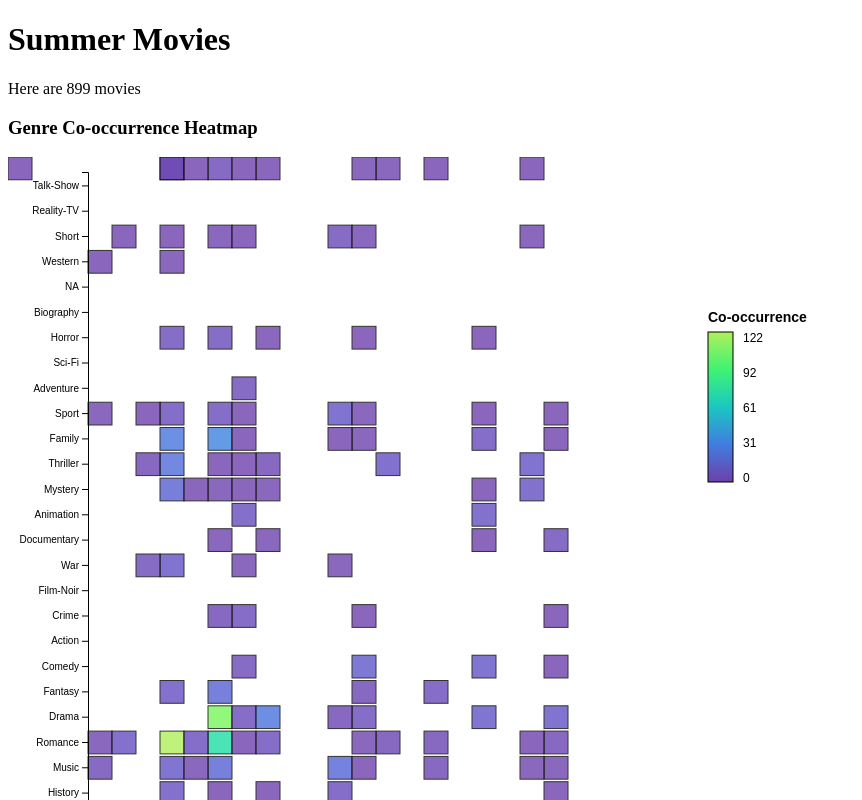
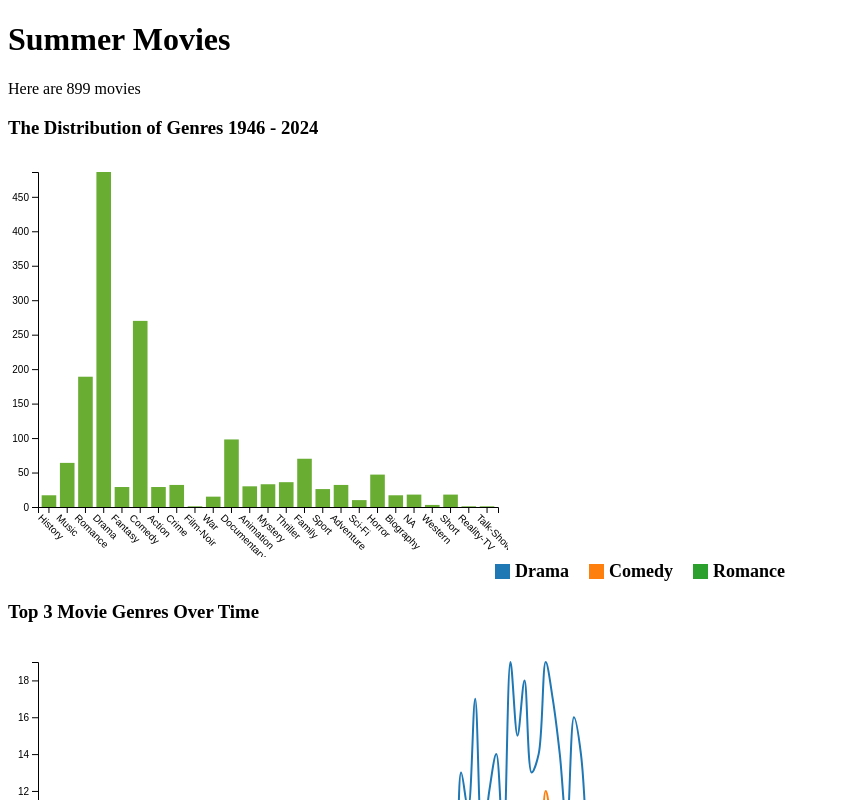
Before and after one commit to muqingLeo/my-vis-5609, a SvelteKit app in the folder my-vis-5609/: page /A1 in a window 1280 px wide. Shown: the top 800 px of the page, without its empty margins (0-862 px from the left). Built offline with nearby package versions, Linux system fonts and the light colour scheme.

Commit message:
Running the deployment for A1.

```diff
--- a/my-vis-5609/package.json
+++ b/my-vis-5609/package.json
@@ -14,6 +14,7 @@
     },
     "devDependencies": {
         "@sveltejs/adapter-auto": "^4.0.0",
+        "@sveltejs/adapter-static": "^3.0.8",
         "@sveltejs/kit": "^2.16.0",
         "@sveltejs/vite-plugin-svelte": "^5.0.0",
         "@types/d3": "^7.4.3",
--- a/my-vis-5609/src/lib/Line.svelte
+++ b/my-vis-5609/src/lib/Line.svelte
@@ -28,7 +28,7 @@
 
     let topGenres = Object.entries(totalGenreCounts)
       .sort((a, b) => b[1] - a[1])
-      .slice(0, 5)
+      .slice(0, 3)
       .map(([genre]) => genre);
 
     return { genreCountsByYear, topGenres };
--- a/my-vis-5609/src/routes/A1/+page.svelte
+++ b/my-vis-5609/src/routes/A1/+page.svelte
@@ -44,6 +44,6 @@
 <h1>Summer Movies</h1>
 
 <p>Here are {movies.length == 0 ? '...' : movies.length + ' '} movies</p>
-<!-- <Bar {movies} />
-<Line {movies} /> -->
+<Bar {movies} />
+<Line {movies} />
 <Heatmap {movies} />
--- a/my-vis-5609/svelte.config.js
+++ b/my-vis-5609/svelte.config.js
@@ -1,17 +1,17 @@
-import adapter from '@sveltejs/adapter-auto'
-import { vitePreprocess } from '@sveltejs/vite-plugin-svelte'
+import adapter from '@sveltejs/adapter-static'
 
 /** @type {import('@sveltejs/kit').Config} */
 const config = {
-    // Consult https://svelte.dev/docs/kit/integrations
-    // for more information about preprocessors
-    preprocess: vitePreprocess(),
-
     kit: {
-        // adapter-auto only supports some environments, see https://svelte.dev/docs/kit/adapter-auto for a list.
-        // If your environment is not supported, or you settled on a specific environment, switch out the adapter.
-        // See https://svelte.dev/docs/kit/adapters for more information about adapters.
-        adapter: adapter(),
+        adapter: adapter({
+            fallback: '404.html',
+        }),
+        paths: {
+            base: process.argv.includes('dev') ? '' : '/my-vis-5609', // Change 'my-vis-5609' to match your GitHub repo name
+        },
+        alias: {
+            $lib: 'src/lib',
+        },
     },
 }
 
```
Also changed, not shown: 1 other file (tests, documents, lock files or other folders).
